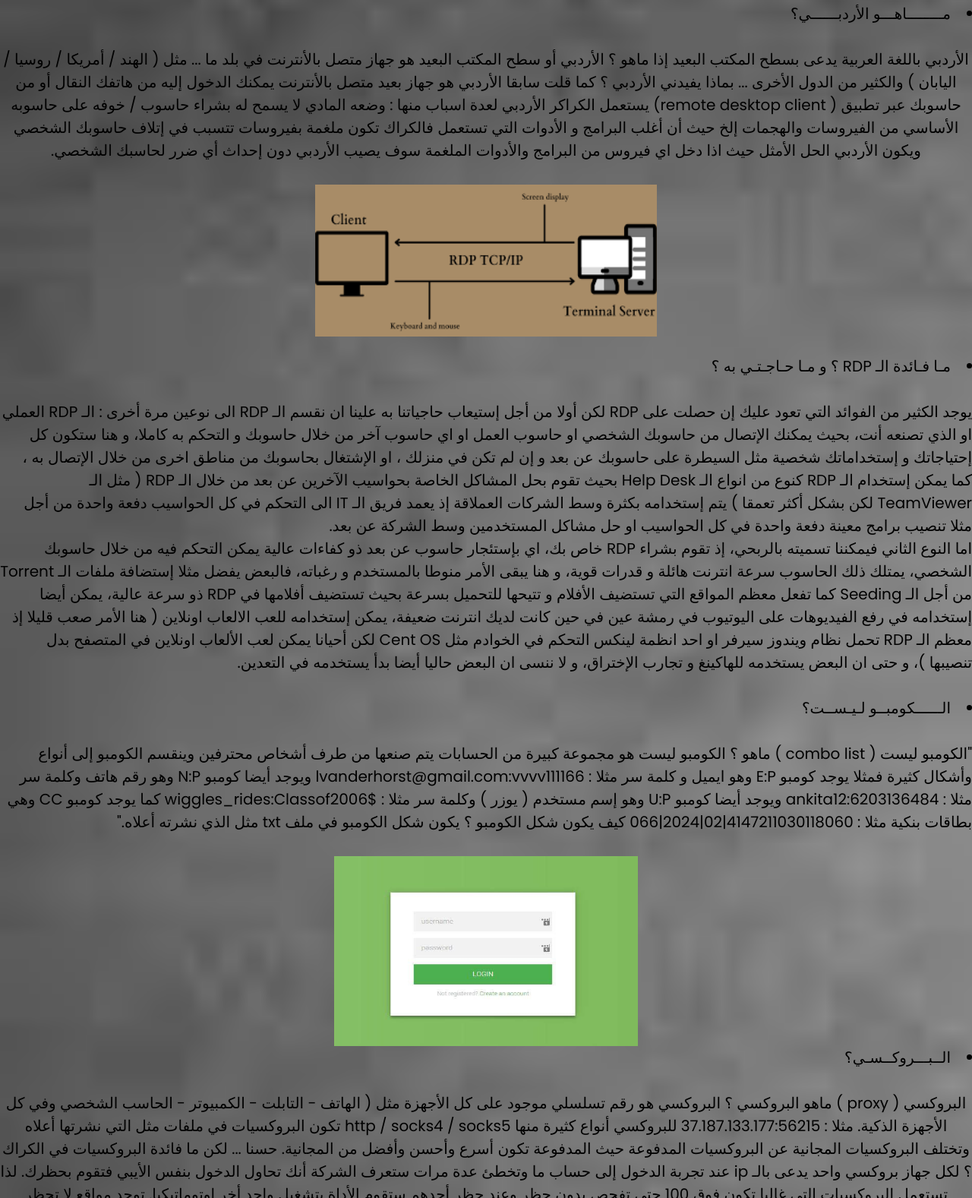
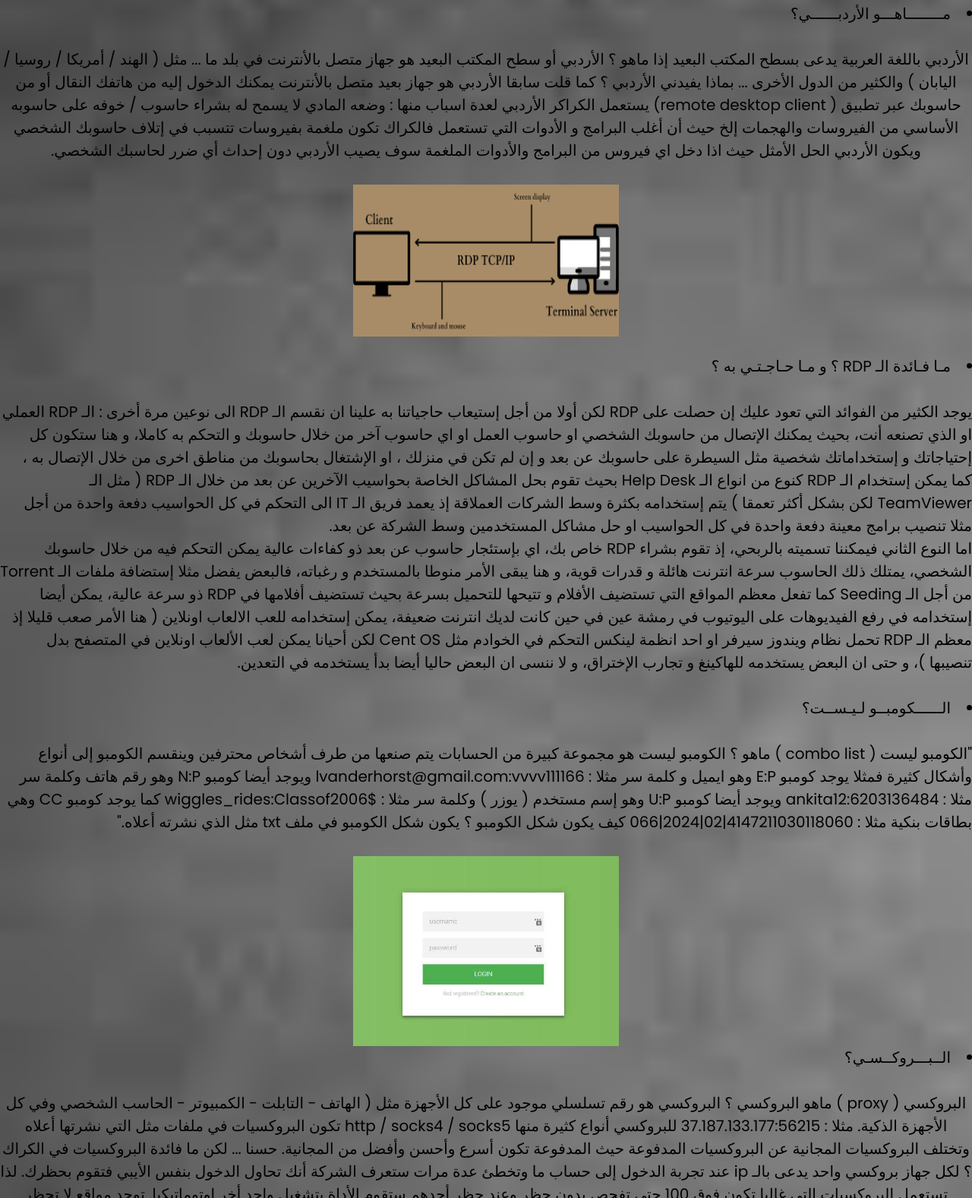
Before and after one commit to fares196/crackehell, a plain HTML site: page index.html in a window 1280 px wide. Shown: the part 356-1933 px from the top of the page at 76% size. Drawn offline with Linux system fonts and the light colour scheme; a script that the page names is missing.

Commit message:
Update index.html

```diff
--- a/index.html
+++ b/index.html
@@ -47,7 +47,7 @@
             يستعمل الكراكر الأردبي لعدة اسباب منها : وضعه المادي لا يسمح له بشراء حاسوب / خوفه على حاسوبه الأساسي من الفيروسات والهجمات إلخ
             حيث أن أغلب البرامج و الأدوات التي تستعمل فالكراك تكون ملغمة بفيروسات تتسبب في إتلاف حاسوبك الشخصي ويكون الأردبي الحل الأمثل حيث اذا دخل اي فيروس من البرامج والأدوات الملغمة سوف يصيب الأردبي دون إحداث أي ضرر لحاسبك الشخصي.</p>
            <br>
-            <img src="23.png" alt="photo" height="200" width="450">
+            <img src="23.png" alt="photo" height="200" width="350">
       </li>
             <br>
             <li style="font-size: 20px;"> مـا فـائدة الـ RDP ؟ و مـا حـاجـتـي به ؟
@@ -81,7 +81,7 @@
     <center>
 
         <br>
-                <img src="99.jpg" alt="photo" height="250" width="400">
+                <img src="99.jpg" alt="photo" height="250" width="350">
             </center>
                 <li style="font-size: 20px;"> الــبـــروكــسـي؟
                     <br>
```
